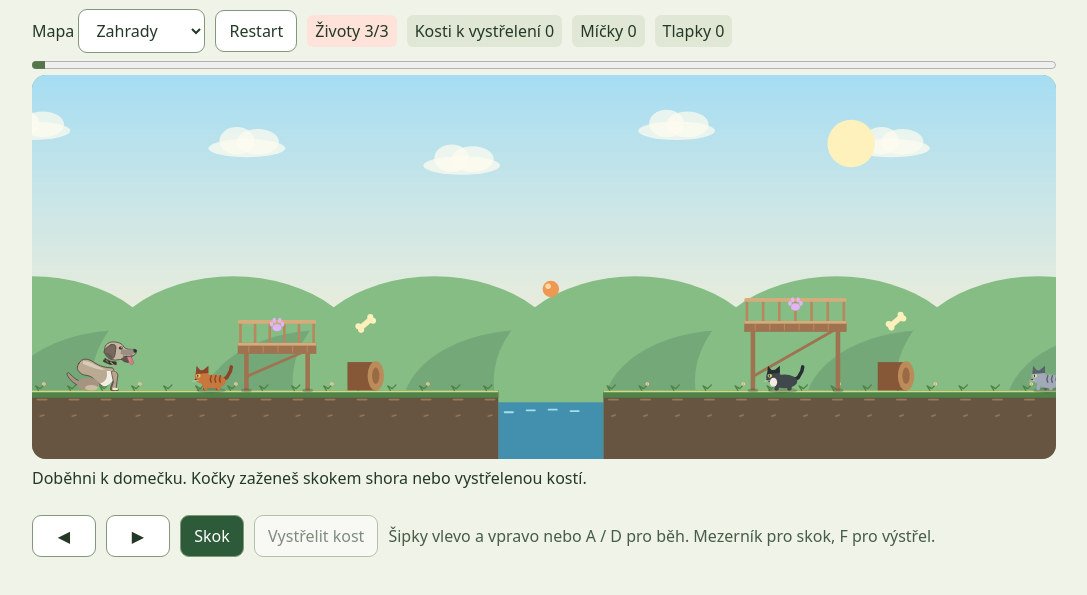
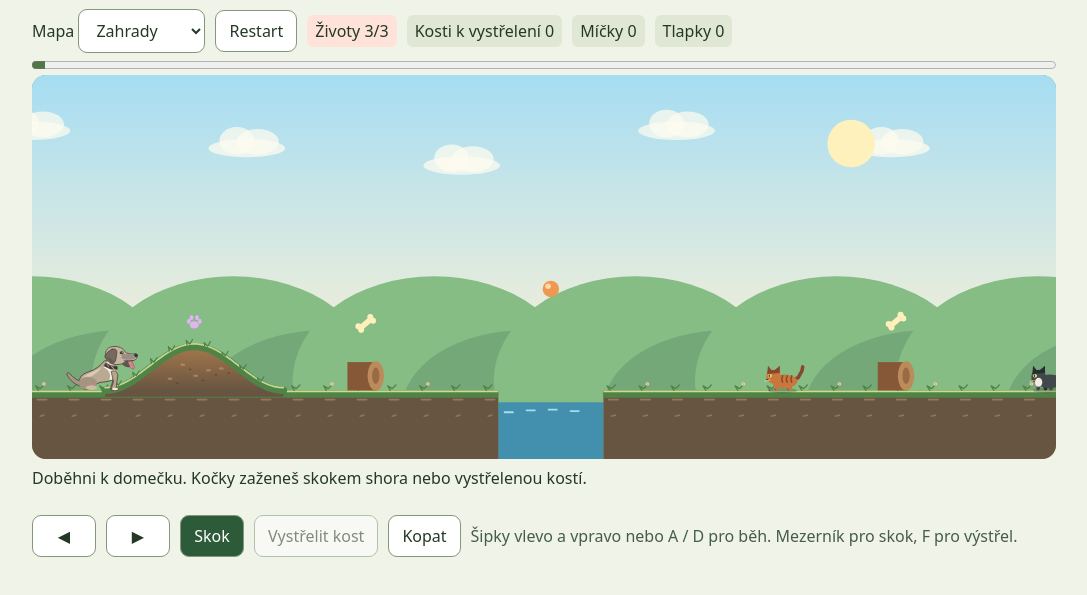
Before and after one commit to tomasluzar79-ctrl/game, a plain HTML site: page index.html in a window 1280 px wide. Shown: the part 83-678 px from the top of the page, without its empty margins (96-1183 px from the left). Drawn offline with Linux system fonts and the light colour scheme.

Commit message:
Nahradit balkony kopci, přidat hrabání tunelů a vylepšit sednutí

```diff
--- a/index.html
+++ b/index.html
@@ -1,11 +1,11 @@
 <!doctype html>
 <html lang="cs"><head><meta charset="utf-8"><meta name="viewport" content="width=device-width,initial-scale=1"><title>Fíbí hledá cestu domů</title><style>
 *{box-sizing:border-box}body{margin:0;background:#f0f3e8;color:#243925;font:1rem system-ui,sans-serif}main{max-width:1080px;margin:auto;padding:clamp(12px,3vw,28px)}h1{font-size:clamp(1.45rem,4vw,2.4rem);margin:0 0 12px}header,.controls{display:flex;align-items:center;gap:10px;flex-wrap:wrap}button,select{font:inherit;color:inherit;background:#fff;border:1px solid #83977a;border-radius:9px;padding:9px 13px;min-height:42px;touch-action:manipulation}button:active{background:#d7e3cc}canvas{display:block;width:100%;height:clamp(225px,48dvh,570px);background:#88ac59;border-radius:14px}progress{width:100%;accent-color:#517749}#status{min-height:2.5em;margin:8px 0}.pad{display:grid;grid-template-columns:repeat(3,48px);gap:4px;touch-action:none}.pad button:first-child{grid-column:2}.pad button:nth-child(2){grid-column:1}#jump{background:#2d5b39;color:white;min-width:100px}.hint{margin:8px 0;color:#465d48}
-[data-dir],#jump{touch-action:none;user-select:none;min-width:64px} [data-count]{border-radius:6px;background:#e0e8d5;padding:5px 8px}#lives{background:#ffe2d9;border-radius:6px;padding:5px 8px}#shoot{touch-action:manipulation}#shoot:disabled{opacity:.55}</style></head><body><main><h1>Fíbí hledá cestu domů</h1><header><label>Mapa <select></select></label><button id="reset">Restart</button><button id="next" hidden>Další mapa</button><span id="lives" aria-label="Počet životů"></span><span data-count></span><span data-count></span><span data-count></span></header><progress aria-label="Postup po mapě" max="1" value="0"></progress><canvas aria-label="Herní mapa Fíbí"></canvas><p id="status" role="status"></p><div class="controls"><button data-dir="-1" aria-label="Vlevo">◀</button><button data-dir="1" aria-label="Vpravo">▶</button><button id="jump">Skok</button><button id="shoot">Vystřelit kost</button><p class="hint">Šipky vlevo a vpravo nebo A / D pro běh. Mezerník pro skok, F pro výstřel.</p></div></main><script>
+[data-dir],#jump{touch-action:none;user-select:none;min-width:64px} [data-count]{border-radius:6px;background:#e0e8d5;padding:5px 8px}#lives{background:#ffe2d9;border-radius:6px;padding:5px 8px}#shoot{touch-action:manipulation}#shoot:disabled{opacity:.55}#dig[aria-pressed="true"]{background:#815b3c;color:white}#dig-hint{margin:8px 0;color:#684729}</style></head><body><main><h1>Fíbí hledá cestu domů</h1><header><label>Mapa <select></select></label><button id="reset">Restart</button><button id="next" hidden>Další mapa</button><span id="lives" aria-label="Počet životů"></span><span data-count></span><span data-count></span><span data-count></span></header><progress aria-label="Postup po mapě" max="1" value="0"></progress><canvas aria-label="Herní mapa Fíbí"></canvas><p id="status" role="status"></p><div class="controls"><button data-dir="-1" aria-label="Vlevo">◀</button><button data-dir="1" aria-label="Vpravo">▶</button><button id="jump">Skok</button><button id="shoot">Vystřelit kost</button><button id="dig" aria-pressed="false">Kopat</button><p class="hint">Šipky vlevo a vpravo nebo A / D pro běh. Mezerník pro skok, F pro výstřel.</p></div><p id="dig-hint" hidden>U tohoto kopce můžeš kopat. Drž E a šipku do kopce. Na dotyku zapni Kopat a drž směr.</p></main><script>
 const levels=[
- {name:'Zahrady',theme:'garden',sky:'#a6ddf3',hill:'#85bd85',land:'#508348',end:4680,gaps:[[510,625],[1190,1330],[2060,2200],[2850,2975],[3790,3935]],logs:[345,925,1510,1860,2480,2680,3260,3540,4250]},
- {name:'Les',theme:'forest',sky:'#b8ded3',hill:'#69a894',land:'#356c52',end:6040,gaps:[[580,715],[1220,1375],[1980,2125],[2870,3035],[3720,3860],[4630,4785],[5390,5535]],logs:[390,960,1660,2400,2630,3330,3520,4180,4420,5110,5800]},
- {name:'Podél řeky',theme:'river',sky:'#a8d9ed',hill:'#7da9b2',land:'#367b65',end:7480,gaps:[[540,690],[1260,1420],[2000,2170],[2890,3060],[3830,4005],[4740,4900],[5550,5710],[6460,6625]],logs:[330,970,1730,2550,3390,4260,4450,5210,6030,6250,6890,7200]}
+ {name:'Zahrady',hills:[[80,275,48],[1370,1485,38],[3030,3200,68,true],[3960,4190,76]],sky:'#a6ddf3',hill:'#85bd85',land:'#508348',end:4680,gaps:[[510,625],[1190,1330],[2060,2200],[2850,2975],[3790,3935]],logs:[345,925,1510,1860,2480,2680,3260,3540,4250]},
+ {name:'Les',hills:[[100,335,65,true],[1420,1620,81],[3090,3280,60],[4820,5070,94,true],[5565,5745,52]],sky:'#b8ded3',hill:'#69a894',land:'#356c52',end:6040,gaps:[[580,715],[1220,1375],[1980,2125],[2870,3035],[3720,3860],[4630,4785],[5390,5535]],logs:[390,960,1660,2400,2630,3330,3520,4180,4420,5110,5800]},
+ {name:'Podél řeky',hills:[[85,285,54],[705,910,75,true],[2210,2490,95],[3090,3300,72],[4040,4220,60],[4955,5175,88,true],[5755,5980,100],[6655,6845,56]],sky:'#a8d9ed',hill:'#7da9b2',land:'#367b65',end:7480,gaps:[[540,690],[1260,1420],[2000,2170],[2890,3060],[3830,4005],[4740,4900],[5550,5710],[6460,6625]],logs:[330,970,1730,2550,3390,4260,4450,5210,6030,6250,6890,7200]}
 ];
 const floor=345, speed=5.5, gravity=.57, jumpSpeed=-12.8;
 function build(level){
@@ -13,46 +13,58 @@ function build(level){
  for(const [a,b] of level.gaps){ground.push({x:left,y:floor,w:a-left,h:85});left=b;}
  ground.push({x:left,y:floor,w:level.end-left,h:85});
  const logs=level.logs.map(x=>({x,y:floor-33,w:40,h:33}));
- const balconyHeights={garden:[52,76,92],forest:[83,57,97],river:[66,95,58]};
- const balconies=logs.flatMap((log,i)=>{
-  const bank=ground.find(s=>log.x>=s.x&&log.x<s.x+s.w);
-  const right=log.x-34;
-  const x=Math.max(bank.x+18,right-[86,112,64][i%3]);
-  if(right-x<46)return [];
-  return [{x,y:floor-balconyHeights[level.theme][i%3],w:right-x,h:12,oneWay:true}];
- });
+ const hills=level.hills.map(([left,right,height,diggable=false])=>({left,right,height,diggable,dugFromLeft:left,dugFromRight:right}));
  const items=[
   ...level.logs.map(x=>({x:x+20,y:floor-73,type:0})),
   ...level.gaps.map(([a,b])=>({x:(a+b)/2,y:floor-108,type:1})),
-  ...balconies.map(({x,y,w})=>({x:x+w/2,y:y-21,type:2}))
+  ...hills.map(({left,right,height})=>({x:(left+right)/2,y:floor-height-24,type:2}))
  ];
  let catIndex=0;
  const enemies=ground.flatMap(({x,w})=>{
   const patrols=[];
   for(let at=x+158;at+64<x+w&&at<level.end-220;at+=145){
    if(logs.some(log=>at+64>log.x-12&&at-32<log.x+log.w+12))continue;
+   if(hills.some(s=>at+64>s.left-14&&at-32<s.right+14))continue;
    patrols.push({x:at,lo:at-32,hi:at+32,y:floor-25,w:32,h:25,dir:1,dead:false,coat:catIndex++%5});
   }
   return patrols;
  });
- return {...level,ground,logs,balconies,enemies,solids:[...ground,...logs,...balconies],items,goal:level.end-100};
+ return {...level,ground,logs,hills,enemies,solids:[...ground,...logs],items,goal:level.end-100};
 }
 function player(x=60){return {x,y:floor-32,w:34,h:32,vx:0,vy:0,grounded:true,face:1,phase:0,coyote:0,rest:0};}
 const overlap=(a,b)=>a.x<b.x+b.w&&a.x+a.w>b.x&&a.y<b.y+b.h&&a.y+a.h>b.y;
+function slope(hill,x){
+ const t=Math.max(0,Math.min(1,(x-hill.left)/(hill.right-hill.left)));
+ return floor-hill.height*Math.sin(Math.PI*t)**2;
+}
+function hillSurface(m,x){
+ const hill=m.hills.find(s=>x>s.left&&x<s.right);
+ return hill?slope(hill,x):floor;
+}
 function step(p,m,dir,buffer){
+ const oldSurface=hillSurface(m,p.x+p.w/2);
+ const walkingOnGround=p.grounded&&Math.abs(p.y+p.h-oldSurface)<.01;
  p.vx=dir*speed;
  if(dir){p.face=dir;p.phase+=.27;}
  if(p.grounded)p.coyote=6;
  if(buffer&&p.coyote>0){p.vy=jumpSpeed;p.grounded=false;p.coyote=0;buffer=0;}
  p.x=Math.max(0,Math.min(m.end-p.w,p.x+p.vx));
- if(dir)for(const s of m.solids)if(!s.oneWay&&overlap(p,s))p.x=dir>0?s.x-p.w:s.x+s.w;
+ if(dir)for(const s of m.solids)if(overlap(p,s))p.x=dir>0?s.x-p.w:s.x+s.w;
  const previousBottom=p.y+p.h;
  p.vy+=gravity;p.y+=p.vy;p.grounded=false;
  for(const s of m.solids){
-  if(!overlap(p,s)||(s.oneWay&&(p.vy<0||previousBottom>s.y)))continue;
+  if(!overlap(p,s))continue;
   if(p.vy>=0){p.y=s.y-p.h;p.grounded=true;}
   else p.y=s.y+s.h;
   p.vy=0;
+ }
+ const surface=hillSurface(m,p.x+p.w/2);
+ const onSlope=surface<floor||oldSurface<floor;
+ if(onSlope&&p.y+p.h>=surface&&(walkingOnGround&&p.vy>=0||previousBottom<=oldSurface+.01)){
+  p.y=surface-p.h;p.vy=0;p.grounded=true;
+ }
+ if(onSlope&&walkingOnGround&&p.vy>=0&&!p.grounded){
+  p.y=surface-p.h;p.vy=0;p.grounded=true;
  }
  if(!p.grounded)p.coyote=Math.max(0,p.coyote-1);
  return Math.max(0,buffer-1);
@@ -63,8 +75,13 @@ const select=document.querySelector('select'), status=document.querySelector('#s
 const tally=[...document.querySelectorAll('[data-count]')], progress=document.querySelector('progress');
 const labels=['Kosti k vystřelení','Míčky','Tlapky'], colors=['#fff0bb','#ef9851','#e5b2f6'];
 const lifeLimit=3;
-const lifeCounter=document.querySelector('#lives'), shoot=document.querySelector('#shoot');
+const lifeCounter=document.querySelector('#lives'), shoot=document.querySelector('#shoot'), digButton=document.querySelector('#dig');
 let level=0,m,p,counts,checkpoint,lives,shots,buffer=0,immunity=0,won=false;
+const digHint=document.querySelector('#dig-hint');
+let tunnel=null, dirt=[], digArmed=false, digClock=0;
+function setDigArmed(value){
+ digArmed=value;digButton.setAttribute('aria-pressed',String(value));
+}
 const keys=new Set(), pointers=new Map();
 levels.forEach(({name},i)=>select.add(new Option(name,i)));
 function updateCounts(){
@@ -74,6 +91,7 @@ function updateCounts(){
 }
 function reset(i){
  level=i;m=build(levels[i]);p=player();checkpoint=p.x;counts=[0,0,0];lives=lifeLimit;shots=[];buffer=0;immunity=0;won=false;
+ tunnel=null;dirt=[];digClock=0;setDigArmed(false);digButton.disabled=false;digHint.hidden=true;
  select.value=i;progress.value=0;next.hidden=true;status.textContent='Doběhni k domečku. Kočky zaženeš skokem shora nebo vystřelenou kostí.';updateCounts();
 }
 function enemyContact(p,enemy,previousBottom,wasFalling){
@@ -81,7 +99,7 @@ function enemyContact(p,enemy,previousBottom,wasFalling){
  return wasFalling&&previousBottom<=enemy.y+2?'stomp':'hit';
 }
 function fireBone(){
- if(won||lives===0||counts[0]===0)return;
+ if(won||lives===0||counts[0]===0||tunnel)return;
  counts[0]--;
  const center=p.x+p.w/2;
  shots.push({x:center+(p.face>0?30:-44),y:p.y+4,w:14,h:9,vx:p.face*10,vy:.65,time:65});
@@ -90,7 +108,7 @@ function fireBone(){
 function advanceBones(){
  shots=shots.filter(bone=>{
   bone.x+=bone.vx;bone.y+=bone.vy;bone.time--;
-  if(bone.time<=0||bone.x+bone.w<0||bone.x>m.end||m.solids.some(s=>!s.oneWay&&overlap(bone,s)))return false;
+  if(bone.time<=0||bone.x+bone.w<0||bone.x>m.end||bone.y+bone.h>hillSurface(m,bone.x+bone.w/2)||m.solids.some(s=>overlap(bone,s)))return false;
   const victim=m.enemies.find(enemy=>!enemy.dead&&overlap(bone,enemy));
   if(!victim)return true;
   victim.dead=true;
@@ -107,16 +125,60 @@ function loseLife(reason){
  immunity=75;
  status.textContent=reason;
 }
+function nearbyTunnel(){
+ if(!p.grounded||p.y+p.h<floor-4)return null;
+ const x=p.x+p.w/2;
+ return m.hills.find(s=>s.diggable&&(Math.abs(x-s.left)<=16||Math.abs(x-s.right)<=16));
+}
+function advanceTunnel(dir){
+ p.rest=0;p.grounded=true;p.vy=0;p.vx=0;buffer=0;
+ if(!dir||!keys.has('KeyE')&&!digArmed)return;
+ p.face=dir;
+ p.x+=dir*2.65;
+ p.vx=dir*2.65;
+ digClock++;
+ const x=p.x+p.w/2;
+ if(tunnel.side===1)tunnel.hill.dugFromLeft=Math.max(tunnel.hill.dugFromLeft,Math.min(x,tunnel.hill.right));
+ else tunnel.hill.dugFromRight=Math.min(tunnel.hill.dugFromRight,Math.max(x,tunnel.hill.left));
+ if(digClock%2===0){
+  for(let i=0;i<3;i++){
+   dirt.push({x:x+dir*(16+i*4),y:floor-5,vx:-dir*(1+Math.random()*3),vy:-1-Math.random()*4,life:24+Math.random()*12,size:1+Math.random()*2.5});
+  }
+ }
+ progress.value=Math.max(0,Math.min(1,p.x/m.goal));
+ if(x<tunnel.hill.left-7||x>tunnel.hill.right+7){
+  const crossed=dir===tunnel.side;
+  tunnel=null;setDigArmed(false);
+  status.textContent=crossed?'Fíbí se prohrabala na druhou stranu.':'Fíbí se vrátila před kopec.';
+ }
+}
 function tick(){
  if(won||lives===0)return;
  immunity=Math.max(0,immunity-1);
  advanceBones();
+ dirt=dirt.filter(bit=>{
+  bit.x+=bit.vx;bit.y+=bit.vy;bit.vy+=.26;bit.life--;
+  return bit.life>0&&bit.y<floor+8;
+ });
  const held=[...pointers.values()];
  const dir=Number(keys.has('ArrowRight')||keys.has('KeyD')||held.includes(1))-Number(keys.has('ArrowLeft')||keys.has('KeyA')||held.includes(-1));
+ if(tunnel){advanceTunnel(dir);return;}
+ const entrance=nearbyTunnel();
+ digHint.hidden=!entrance;
+ if(entrance&&dir&&(keys.has('KeyE')||digArmed)){
+  const x=p.x+p.w/2;
+  const side=x<(entrance.left+entrance.right)/2?1:-1;
+  if(dir===side){
+   tunnel={hill:entrance,side};
+   p.y=floor-p.h;
+   status.textContent='Fíbí hrabe. Drž E a šipku. Na dotyku zapni Kopat a drž směr.';
+   advanceTunnel(dir);return;
+  }
+ }
  const previousBottom=p.y+p.h;
  const wasFalling=p.vy>0;
  buffer=step(p,m,dir,buffer);
- p.rest=p.grounded&&dir===0?Math.min(18,p.rest+1):0;
+ p.rest=p.grounded&&dir===0?Math.min(30,p.rest+1):Math.max(0,p.rest-6);
  for(const enemy of m.enemies){
   if(enemy.dead)continue;
   enemy.x+=enemy.dir*(1+level*.25);
@@ -139,7 +201,7 @@ function tick(){
  }
  progress.value=Math.max(0,Math.min(1,p.x/m.goal));
  if(p.x+p.w>=m.goal&&p.y+p.h>=floor-8){
-  p.vx=0;p.rest=p.grounded?18:0;
+  p.vx=0;p.rest=p.grounded?30:0;
   won=true;updateCounts();status.textContent=level===levels.length-1?'Fíbí je doma!':'Fíbí dorazila k domečku!';
   next.hidden=level===levels.length-1;
  }
@@ -183,23 +245,25 @@ function drawEnemy(enemy,now){
  ctx.restore();
 }
 function drawDog(now){
- const running=p.grounded&&p.vx!==0;
+ const digging=Boolean(tunnel);
+ const running=!digging&&p.grounded&&p.vx!==0;
  const bob=running?Math.abs(Math.sin(p.phase))*2.6:Math.sin(now/340)*.45;
  const rising=p.vy<0;
- const sit=p.grounded?Math.max(0,(p.rest-8)/10):0;
- const sitting=sit>=1;
+ const seat=p.grounded&&!digging?Math.max(0,(p.rest-8)/22):0;
+ const sit=seat*seat*(3-2*seat);
+ const sitting=seat>=1&&p.vx===0;
  const shape=(path,fill,outline='#514034',width=.85)=>{
   const outlinePath=new Path2D(path);
   ctx.fillStyle=fill;ctx.fill(outlinePath);
   if(outline){ctx.strokeStyle=outline;ctx.lineWidth=width;ctx.lineJoin='round';ctx.stroke(outlinePath);}
  };
  const leg=(x,phase,front,far)=>{
-  const stride=running?Math.sin(p.phase+phase):0;
-  const swing=p.grounded?stride*9:(front?(rising?8:3):(rising?-8:-4));
+  const stride=digging&&front&&p.vx?Math.sin(digClock*.7+phase):running?Math.sin(p.phase+phase):0;
+  const swing=p.grounded?stride*(digging?12:9):(front?(rising?8:3):(rising?-8:-4));
   const lift=p.grounded?Math.max(0,Math.cos(p.phase+phase))*(running?5.5:0):(rising?8:4);
-  const knee=x+swing*.54+(front?1:-3);
+  const knee=x+swing*.54+(front?1:-3)+(front?0:9*sit);
   const foot=x+swing;
-  const ankle=18-lift;
+  const ankle=18-lift-(digging&&front?Math.max(0,stride)*6:0);
   shape(
    'M '+(x-3)+' -3 Q '+(x+2)+' -5 '+(x+4)+' 1 L '+(knee+2)+' 8 L '+(foot+2)+' '+(ankle-2)+
    ' Q '+(foot+6)+' '+(ankle-1)+' '+(foot+4)+' '+ankle+' L '+(foot-2)+' '+ankle+
@@ -213,25 +277,26 @@ function drawDog(now){
  ctx.scale(p.face,1);
  ctx.translate(0,-bob*(1-sit));
  if(!p.grounded)ctx.rotate(rising?-.13:.13);
+ if(digging){ctx.translate(0,1);ctx.scale(.88,.70);ctx.rotate(.17);}
  ctx.save();
  ctx.translate(-20,-6+sit*16);ctx.rotate(Math.sin(now/(running?82:135))*(running?.26:.14));
  shape('M 2 -1 C -7 -2 -11 -7 -15 -12 C -17 -14 -19 -12 -17 -9 C -14 -2 -6 4 1 4 Z','#a69683');
  ctx.restore();
  if(sit<1)leg(-15,Math.PI,false,true);
  leg(12,0,true,true);
- ctx.save();ctx.translate(-7*sit,2*sit);ctx.rotate(.48*sit);
+ ctx.save();ctx.translate(-2*sit,5*sit);ctx.rotate(-.42*sit);
  shape('M -23 -3 C -23 -11 -16 -13 -9 -12 C -1 -11 6 -13 12 -16 C 18 -14 20 -4 16 3 C 13 9 5 6 -1 4 C -9 2 -11 7 -17 5 C -22 4 -23 1 -23 -3 Z','#baaa94');
  shape('M -20 -8 C -11 -12 -3 -9 6 -11 C 2 -7 -9 -6 -19 -5 Z','#d9cbb7',null);
  shape('M 8 -10 C 12 -12 15 -15 17 -15 C 20 -11 20 -4 17 2 C 15 7 11 7 8 5 C 12 2 13 -4 8 -10 Z','#f2eee4',null);
  ctx.restore();
  if(sit>0){
-  ellipse(-16,8+sit*3,7+sit*5,4+sit*3,'#a69480');
-  ellipse(-12,11+sit*4,5+sit*2,3,'#cdbba5');
+  ellipse(-16,4+sit*6,7+sit*3,4+sit*3,'#a69480');
+  ellipse(-12,10+sit*5,4+sit*2,2.6,'#cdbba5');
  }
  if(sit<1)leg(-16,0,false,false);
  leg(13,Math.PI,true,false);
  ctx.save();
- ctx.translate(13-4*sit,-12-4*sit);
+ ctx.translate(13-3*sit,-12+sit);
  ctx.rotate(running?Math.sin(p.phase)*.045:Math.sin(now/460)*.035);
  shape('M -6 -1 Q -1 3 6 3 L 6 6 Q -1 7 -8 2 Z','#29353a');
  line([[-5,1],[-3,3]],'#ac735b',1.3);
@@ -268,29 +333,44 @@ function drawItem(item,now){
  }
  ellipse(x,y+3,5,4,colors[type]);for(const [a,b] of [[-6,-1],[-3,-5],[3,-5],[6,-1]])ellipse(x+a,y+b,2,2.8,colors[type]);
 }
-function drawBalcony(s,theme,front){
- const palette={
-  garden:{post:'#a07350',trim:'#d6ac7d',rail:'#b9865d'},
-  forest:{post:'#624137',trim:'#b8895c',rail:'#8e5f46'},
-  river:{post:'#687675',trim:'#c6cebc',rail:'#92a49f'}
- }[theme];
- if(!front){
-  for(const x of [s.x+7,s.x+s.w-12]){
-   ctx.fillStyle=palette.post;ctx.fillRect(x,s.y,5,floor-s.y);
-   ellipse(x+2.5,floor,6,2,'#52463b55');
-  }
-  line([[s.x+9,floor-15],[s.x+s.w-10,s.y+8]],palette.post,3);
-  const postCount=Math.ceil(s.w/19);
-  for(let i=0;i<=postCount;i++){
-   const x=s.x+3+(s.w-6)*i/postCount;
-   line([[x,s.y],[x,s.y-22]],palette.rail,2.8);
-  }
-  line([[s.x+2,s.y-23],[s.x+s.w-2,s.y-23]],palette.trim,4);
-  return;
+function drawHill(hill){
+ const {left,right,height,diggable,dugFromLeft,dugFromRight}=hill;
+ const points=Array.from({length:41},(_,i)=>{
+  const x=left+(right-left)*i/40;
+  return [x,slope(hill,x)];
+ });
+ const soil=ctx.createLinearGradient(0,floor-height,0,floor+1);
+ soil.addColorStop(0,'#a4774c');soil.addColorStop(1,'#675441');
+ ctx.fillStyle=soil;ctx.beginPath();ctx.moveTo(left,floor);
+ for(const point of points)ctx.lineTo(...point);
+ ctx.lineTo(right,floor+7);ctx.lineTo(left,floor+7);ctx.closePath();ctx.fill();
+ for(let x=left+15;x<right-10;x+=14){
+  const top=slope(hill,x), y=top+14+(x%23);
+  if(y<floor-9){ellipse(x,y,2.8,1.4,'#d7a06b80');ellipse(x+8,y+5,1.6,1,'#4e352a80');}
  }
- ctx.fillStyle=palette.post;ctx.fillRect(s.x,s.y,s.w,s.h);
- ctx.fillStyle=palette.trim;ctx.fillRect(s.x,s.y,s.w,3);
- for(let x=s.x+12;x<s.x+s.w-4;x+=16)line([[x,s.y+4],[x,s.y+s.h-2]],palette.rail,1.2);
+ line(points,m.land,8);
+ line(points.map(([x,y])=>[x,y-3]),'#c3d98d',1.8);
+ for(let i=3;i<38;i+=4){
+  const [x,y]=points[i];
+  line([[x-3,y-2],[x-4,y-7],[x,y-3],[x+3,y-8]],m.land,1.3);
+ }
+ if(!diggable)return;
+ ctx.save();
+ ctx.beginPath();ctx.moveTo(left,floor);
+ for(const point of points)ctx.lineTo(...point);
+ ctx.lineTo(right,floor);ctx.lineTo(right,floor+8);ctx.lineTo(left,floor+8);ctx.closePath();ctx.clip();
+ for(const [a,b] of [[left,dugFromLeft],[dugFromRight,right]]){
+  if(b-a<1)continue;
+  line([[a,floor-8],[b,floor-8]],'#bd8959',42);
+  line([[a,floor-8],[b,floor-8]],'#4d392e',34);
+ }
+ ctx.restore();
+ for(const x of [left-12,right+12]){
+  line([[x,floor],[x,floor-27]],'#77583e',2.5);
+  ctx.fillStyle='#e4bb79';ctx.fillRect(x-12,floor-43,24,18);
+  line([[x-4,floor-28],[x+4,floor-39]],'#744a35',2);
+  line([[x-5,floor-36],[x+5,floor-40],[x+8,floor-36]],'#744a35',1.7);
+ }
 }
 function render(now){
  const w=canvas.clientWidth,h=canvas.clientHeight,dpr=Math.min(2,devicePixelRatio||1);
@@ -331,8 +411,7 @@ function render(now){
    }
   }
  }
- const visibleBalconies=m.balconies.filter(s=>s.x+s.w>=camera-30&&s.x<=camera+view+30);
- for(const balcony of visibleBalconies)drawBalcony(balcony,m.theme,false);
+ for(const hill of m.hills)if(hill.right>=camera-30&&hill.left<=camera+view+30)drawHill(hill);
  for(const s of m.logs){ctx.fillStyle='#875838';ctx.fillRect(s.x,s.y+2,s.w-8,s.h-2);ellipse(s.x+s.w-9,s.y+17,9,16,'#bb8b5a');ellipse(s.x+s.w-9,s.y+17,4,9,'#9a6946');}
  for(const item of m.items)if(!item.taken&&item.x>=camera-20&&item.x<=camera+view+20)drawItem(item,now);
  const x=m.goal;
@@ -342,7 +421,7 @@ function render(now){
  for(const enemy of m.enemies)if(!enemy.dead&&enemy.x>=camera-40&&enemy.x<=camera+view+40)drawEnemy(enemy,now);
  for(const bone of shots)drawItem({x:bone.x+bone.w/2,y:bone.y+bone.h/2,type:0},now);
  if(immunity===0||Math.floor(immunity/6)%2===0)drawDog(now);
- for(const balcony of visibleBalconies)drawBalcony(balcony,m.theme,true);
+ for(const bit of dirt)ellipse(bit.x,bit.y,bit.size,bit.size*.76,bit.size>2.2?'#a77346':'#c99a66');
  ctx.restore();
 }
 let last=0,acc=0;
@@ -354,13 +433,16 @@ function frame(now){
 }
 const movement=['ArrowLeft','ArrowRight','KeyA','KeyD'], jumpKeys=['Space','ArrowUp','KeyW'];
 document.addEventListener('keydown',e=>{
- if(e.target.closest('select,button')&&(e.code==='Space'||e.code.startsWith('Arrow')))return;
+ if(e.target.closest('select')&&(e.code==='Space'||e.code.startsWith('Arrow')))return;
+ if(e.target.closest('button')&&e.code==='Space')return;
+ if(e.code==='KeyE'){e.preventDefault();keys.add(e.code);}
  if(e.code==='KeyF'){e.preventDefault();if(!e.repeat)fireBone();}
  if(movement.includes(e.code)){e.preventDefault();keys.add(e.code);}
  if(jumpKeys.includes(e.code)){e.preventDefault();if(!e.repeat)buffer=9;}
 });
 document.addEventListener('keyup',e=>keys.delete(e.code));
-window.addEventListener('blur',()=>{keys.clear();pointers.clear();buffer=0;});
+window.addEventListener('blur',()=>{keys.clear();pointers.clear();buffer=0;setDigArmed(false);});
+digButton.onclick=()=>setDigArmed(!digArmed);
 for(const button of document.querySelectorAll('[data-dir]')){
  button.onpointerdown=e=>{e.preventDefault();button.setPointerCapture(e.pointerId);pointers.set(e.pointerId,Number(button.dataset.dir));};
  for(const event of ['pointerup','pointercancel','lostpointercapture'])button.addEventListener(event,e=>pointers.delete(e.pointerId));
```
